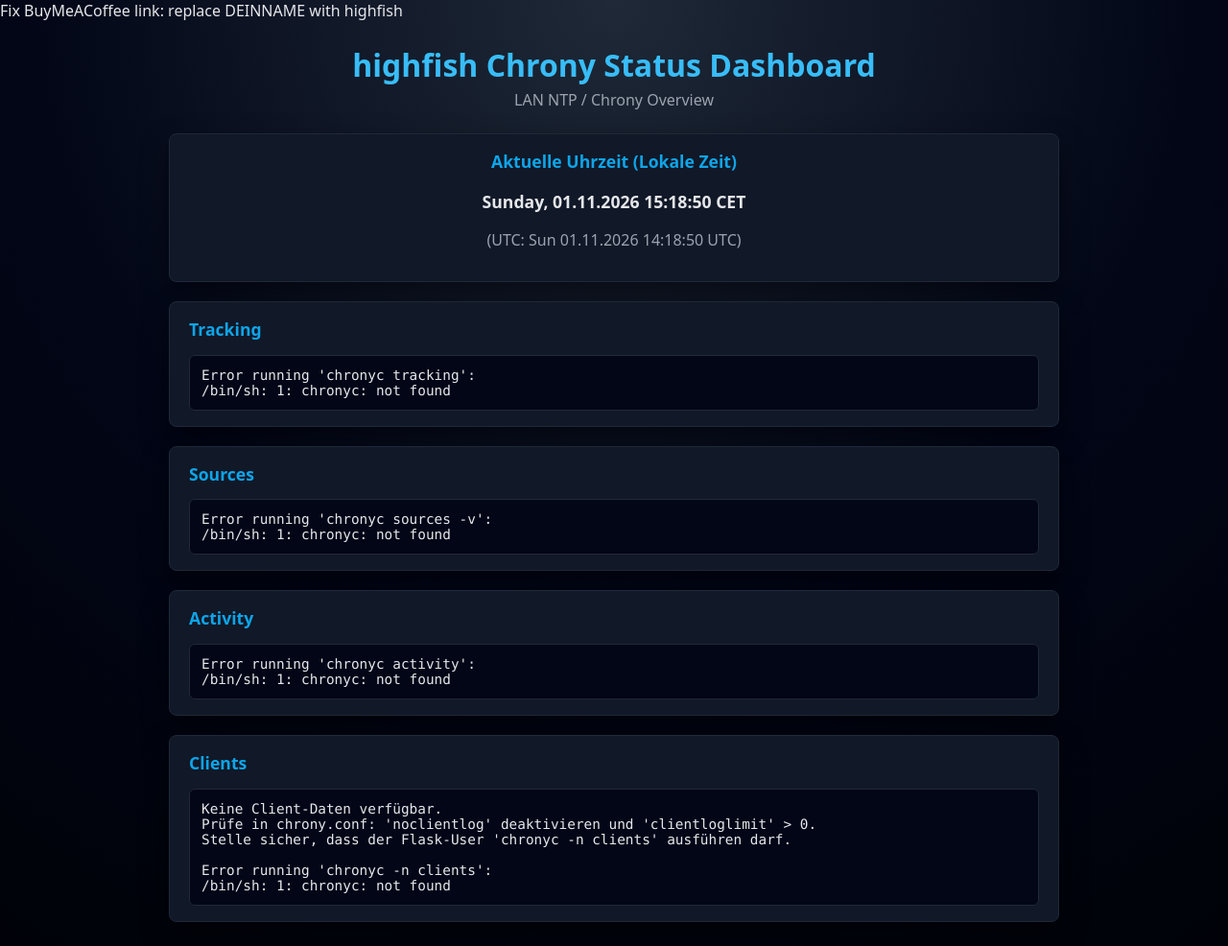
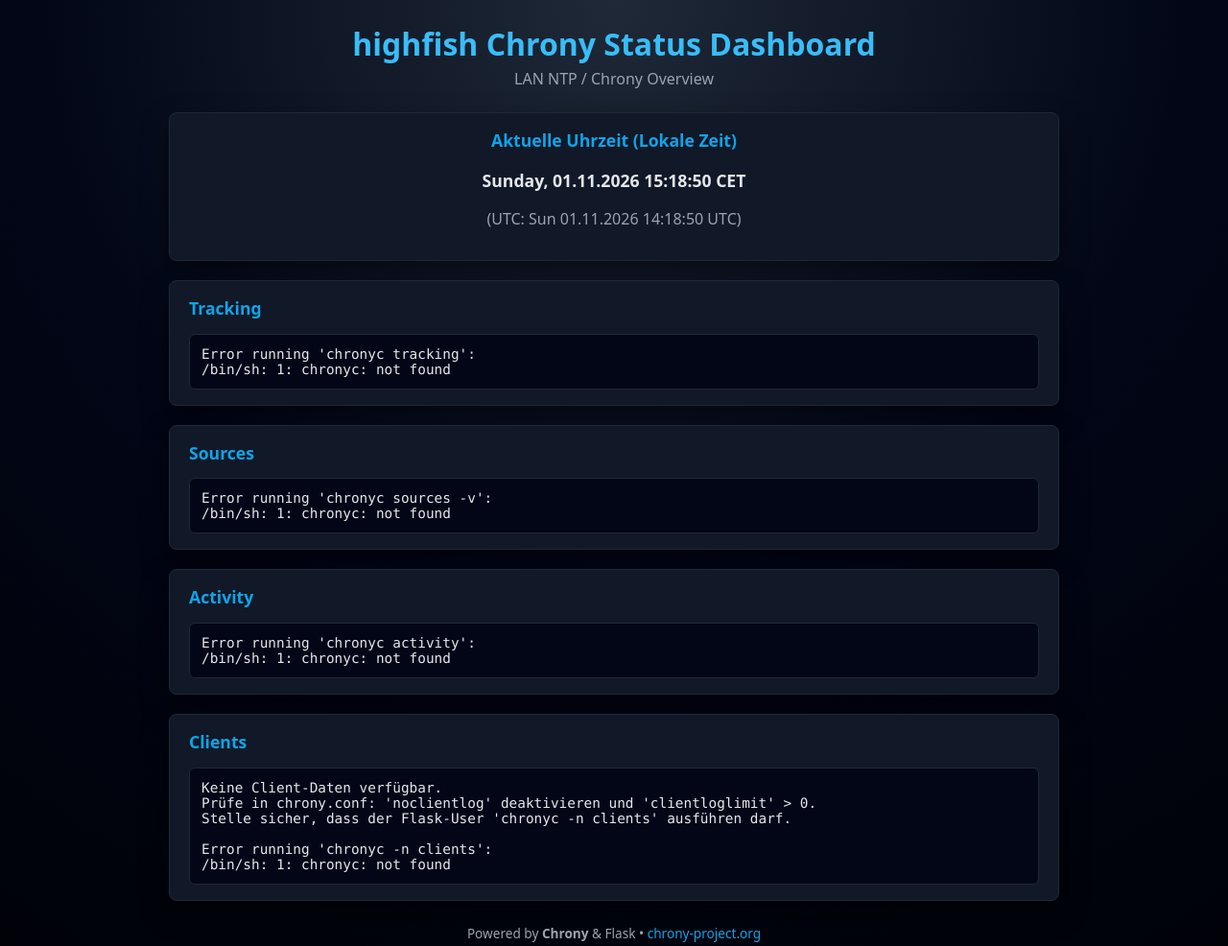
Before and after one commit to jbkunama1/hAI.chrony-status-dashboard, a Flask app: page / in a window 1280 px wide. Shown: the top 986 px of the page at 96% size. Run offline with Flask 3, Linux system fonts and the light colour scheme.

Commit message:
fix: remove BuyMeACoffee link comment from template

```diff
--- a/templates/index.html
+++ b/templates/index.html
@@ -1,7 +1,7 @@
 <!doctype html>
 <html lang="de">
 <head>
-Fix BuyMeACoffee link: replace DEINNAME with highfish    <title>highfish Chrony Status Dashboard</title>
+    <title>highfish Chrony Status Dashboard</title>
     <meta name="viewport" content="width=device-width, initial-scale=1">
     {% if refresh_seconds %}
     <meta http-equiv="refresh" content="{{ refresh_seconds }}">
```
